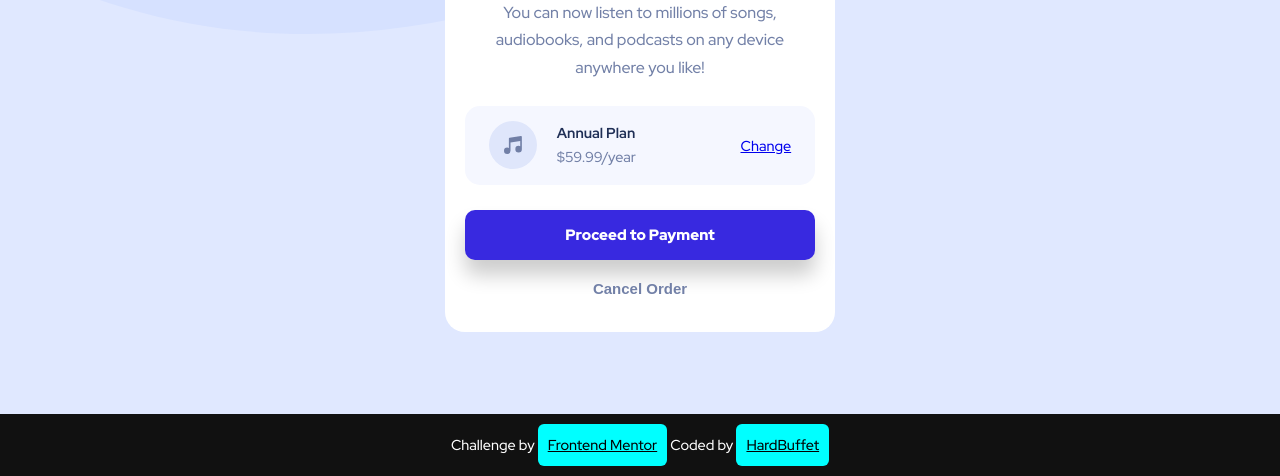
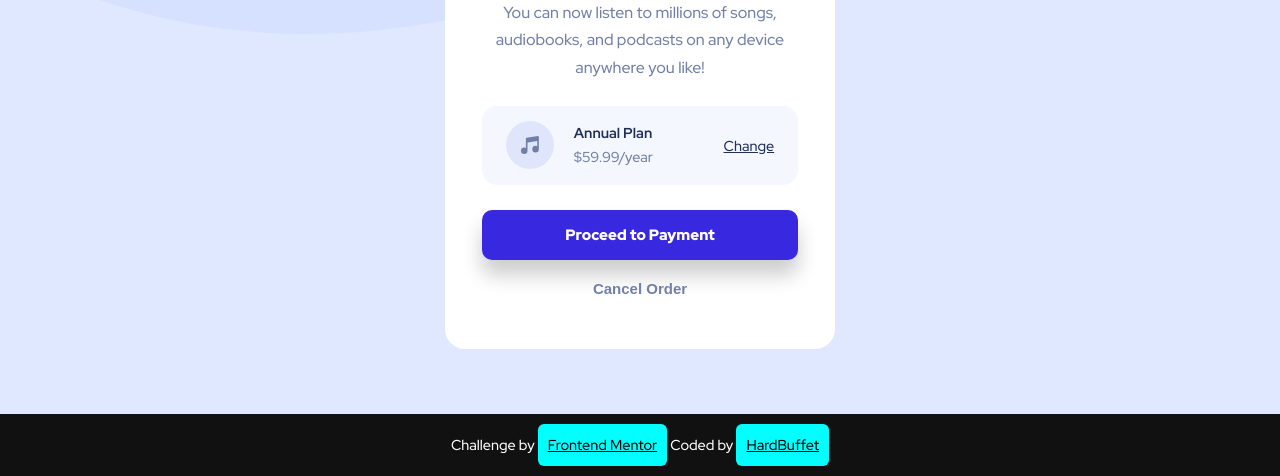
Before and after one commit to HardBuffet/Order-Summary-Component, a website: page index.pug in a window 1280 px wide. Shown: the part 354-830 px from the top of the page. Drawn offline with nearby package versions, Linux system fonts and the light colour scheme; files that its build step writes are made by us from their sources.

Commit message:
added some padding and a main tag

```diff
--- a/index.pug
+++ b/index.pug
@@ -11,7 +11,7 @@ html(lang='en')
     picture.page__bg-box
       source(media="(max-width: 650px)" srcset="images/pattern-background-mobile.svg")
       img.page__bg-img(src="images/pattern-background-desktop.svg" alt="" aria-hidden="true")
-    header.card
+    main.card
       img.card__img(src="images/illustration-hero.svg" alt="" width="450" height="220" aria-hidden="true")
       .card__content
         .text-box
@@ -23,10 +23,10 @@ html(lang='en')
             p.p.p_color_dark-blue
               b.fw-700 Annual Plan
             p.p $59.99/year
-          a(href="#").a.a_hover_light Change
+          a(href="#" aria-label="Change plan.").a.a_hover_light Change
         .buttons-box
-          a(href="#").order-button.order-button_blue.order-button_hover_light Proceed to Payment
-          button.order-button.order-button_center.order-button_color_des-blue.order-button_hover_dark Cancel Order
+          a(href="#" aria-label="Proceed to Payment.").order-button.order-button_blue.order-button_hover_light Proceed to Payment
+          button.order-button.order-button_center.order-button_color_des-blue.order-button_hover_dark(aria-label="Cancel Order.") Cancel Order
     footer.attribution
           p
             | Challenge by
--- a/scss/styles.scss
+++ b/scss/styles.scss
@@ -21,6 +21,7 @@ $orderButtonColorDesBlue: $desaturatedBlue;
 $pColor: $paleBlue;
 $pColorDarkBlue: $darkBlue;
 $planBoxBg: $veryPaleBlue;
+$aColor: $darkBlue;
 
 // opacity
 $aHoverLight: 0.5;
@@ -104,6 +105,7 @@ p {
   font: {
     size: 0.9rem;
   }
+  color: $aColor;
   &_hover {
     &_light {
       &:hover {
@@ -178,7 +180,9 @@ p {
   }
 
   &__content {
-    padding: 20px;
+    padding: 1.25rem;
+    padding: clamp(1.25rem, 0.8098591549295775rem + 1.8779342723004695vw, 2.5rem);
+    /*padding: 20px 40px;*/
     display: grid;
     gap: 25px;
 
```
Also changed, not shown: assets/css/styles.css, index.html, 1 other file.
